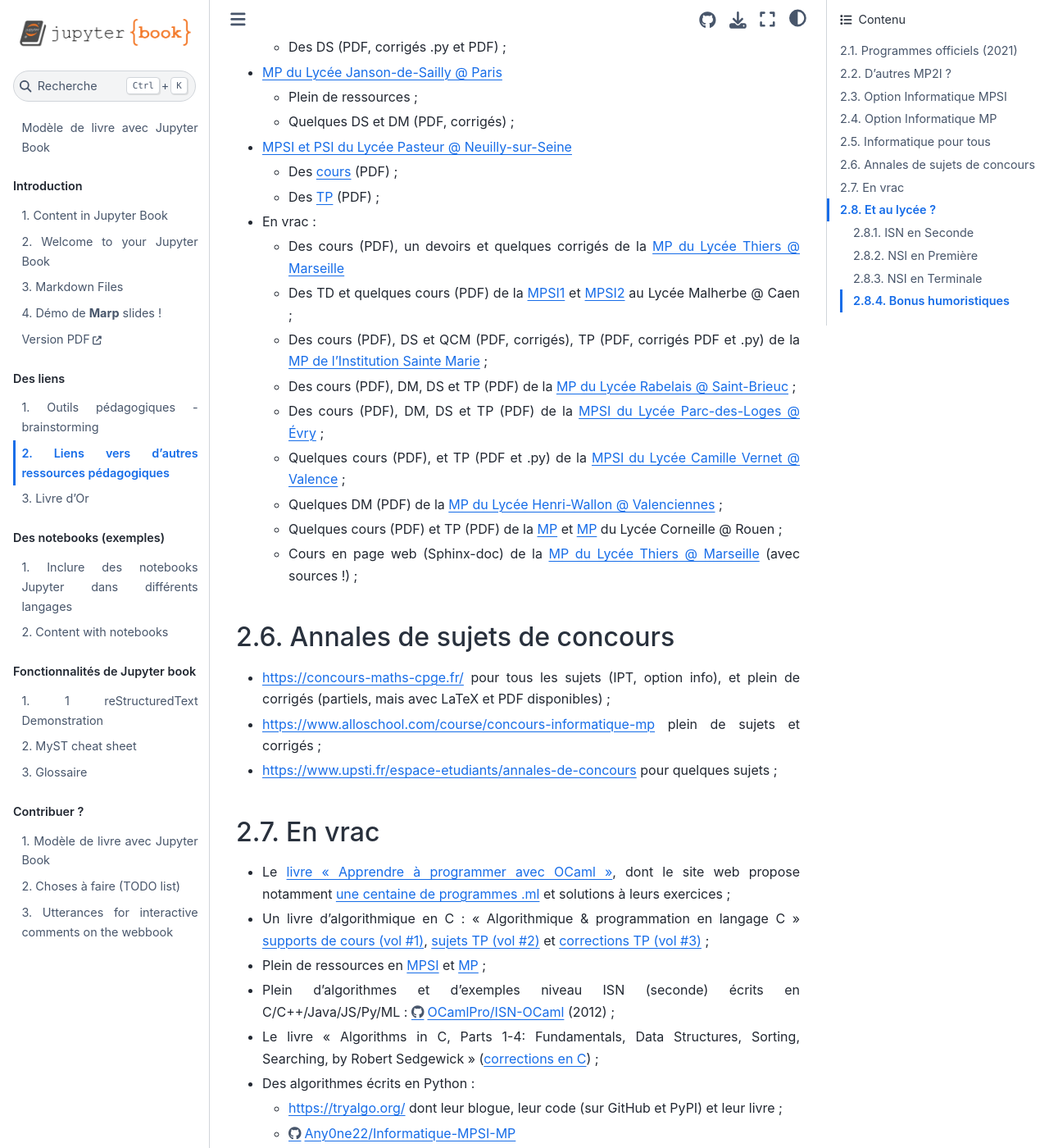
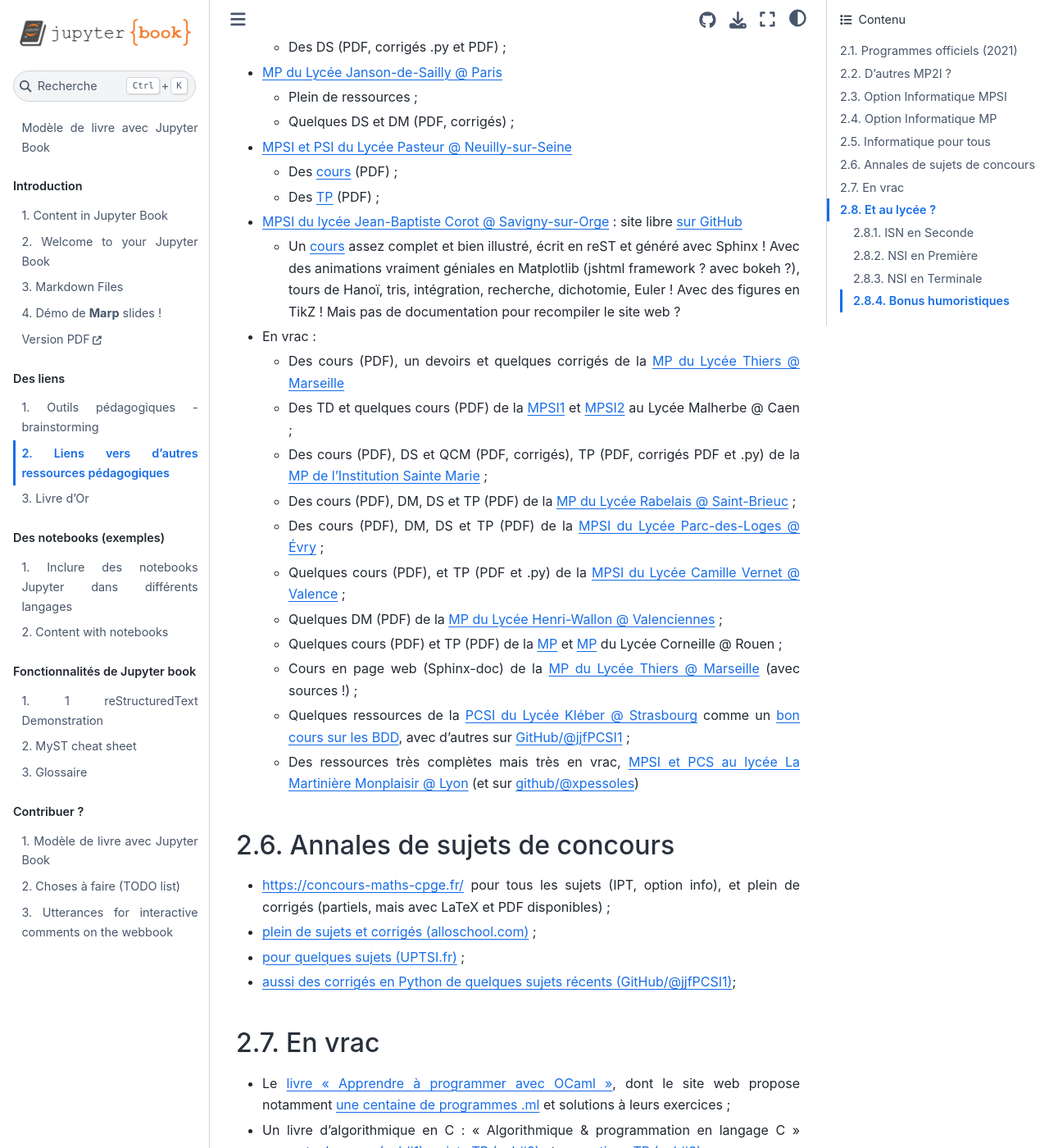
Before and after one commit to vincentxavier/Modele-de-livre-avec-Jupyter-Book, a Jupyter Book: the page built from Liens-autres-ressources-pedagogiques.md, in a window 1280 px wide and 1400 px high, scrolled down 2772 px. Shown: the whole window at 82% size. Built offline with Jupyter Book 1.0.4 settings and Sphinx 7.4.7 and the Sphinx Book theme 1.1.4, drawn with Linux system fonts in a browser that asks for light colours; pages that are not in the unit, such as notebooks, are missing from menus.

Commit message:
Et encore des liens en plus, c'est fou ce qu'on trouve en cherchant longtemps...

```diff
--- a/Liens-autres-ressources-pedagogiques.md
+++ b/Liens-autres-ressources-pedagogiques.md
@@ -110,6 +110,9 @@ TODO: rédiger pages programmes
   - Des [cours](https://sites.google.com/view/siiptpasteur/informatique---mpsi/cours) (PDF) ;
   - Des [TP](https://sites.google.com/view/siiptpasteur/informatique---mpsi/tp) (PDF) ;
 
+- [MPSI du lycée Jean-Baptiste Corot @ Savigny-sur-Orge](https://lgarcin.github.io/) : site libre [sur GitHub](https://github.com/lgarcin/lgarcin.github.io)
+  - Un [cours](https://lgarcin.github.io/CoursPythonCPGE/) assez complet et bien illustré, écrit en reST et généré avec Sphinx ! Avec des animations vraiment géniales en Matplotlib (jshtml framework ? avec bokeh ?), tours de Hanoï, tris, intégration, recherche, dichotomie, Euler ! Avec des figures en TikZ ! Mais pas de documentation pour recompiler le site web ?
+
 - En vrac :
   - Des cours (PDF), un devoirs et quelques corrigés de la [MP du Lycée Thiers @ Marseille](https://cahier-de-prepa.fr/mp-thiers/docs?ipt)
   - Des TD et quelques cours (PDF) de la [MPSI1](https://cahier-de-prepa.fr/mpsi1-malherbe/docs?info) et [MPSI2](https://cahier-de-prepa.fr/mpsi2-malherbe/docs?rep=94) au Lycée Malherbe @ Caen ;
@@ -120,12 +123,15 @@ TODO: rédiger pages programmes
   - Quelques DM (PDF) de la [MP du Lycée Henri-Wallon @ Valenciennes](https://cahier-de-prepa.fr/mp-wallon/docs?Informatique) ;
   - Quelques cours (PDF) et TP (PDF) de la [MP](https://cahier-de-prepa.fr/mp*-corneille/docs?caml) et [MP](https://cahier-de-prepa.fr/mp-corneille/docs?IPT) du Lycée Corneille @ Rouen ;
   - Cours en page web (Sphinx-doc) de la [MP du Lycée Thiers @ Marseille](https://mp-thiers-ipt.pagesperso-orange.fr/Ipt/index.html) (avec sources !) ;
+  - Quelques ressources de la [PCSI du Lycée Kléber @ Strasbourg](http://pcsi.kleber.free.fr/IPT/index.html) comme un [bon cours sur les BDD](http://pcsi.kleber.free.fr/IPT/doc/BDD1_la_totale.pdf), avec d'autres sur [GitHub/@jjfPCSI1](https://github.com/jjfPCSI1/) ;
+  - Des ressources très complètes mais très en vrac, [MPSI et PCS au lycée La Martinière Monplaisir @ Lyon](http://xpessoles-cpge.fr/) (et sur [github/@xpessoles](https://github.com/xpessoles))
 
 ## Annales de sujets de concours
 
 - <https://concours-maths-cpge.fr/> pour tous les sujets (IPT, option info), et plein de corrigés (partiels, mais avec LaTeX et PDF disponibles) ;
-- <https://www.alloschool.com/course/concours-informatique-mp> plein de sujets et corrigés ;
-- <https://www.upsti.fr/espace-etudiants/annales-de-concours> pour quelques sujets ;
+- [plein de sujets et corrigés (alloschool.com)](https://www.alloschool.com/course/concours-informatique-mp) ;
+- [pour quelques sujets (UPTSI.fr)](https://www.upsti.fr/espace-etudiants/annales-de-concours) ;
+- [aussi des corrigés en Python de quelques sujets récents (GitHub/@jjfPCSI1)](https://github.com/jjfPCSI1/codes_concours_CPGE);
 
 ## En vrac
 
```
Also changed, not shown: Outils-pedagogiques.md (+13 -7 lines).
